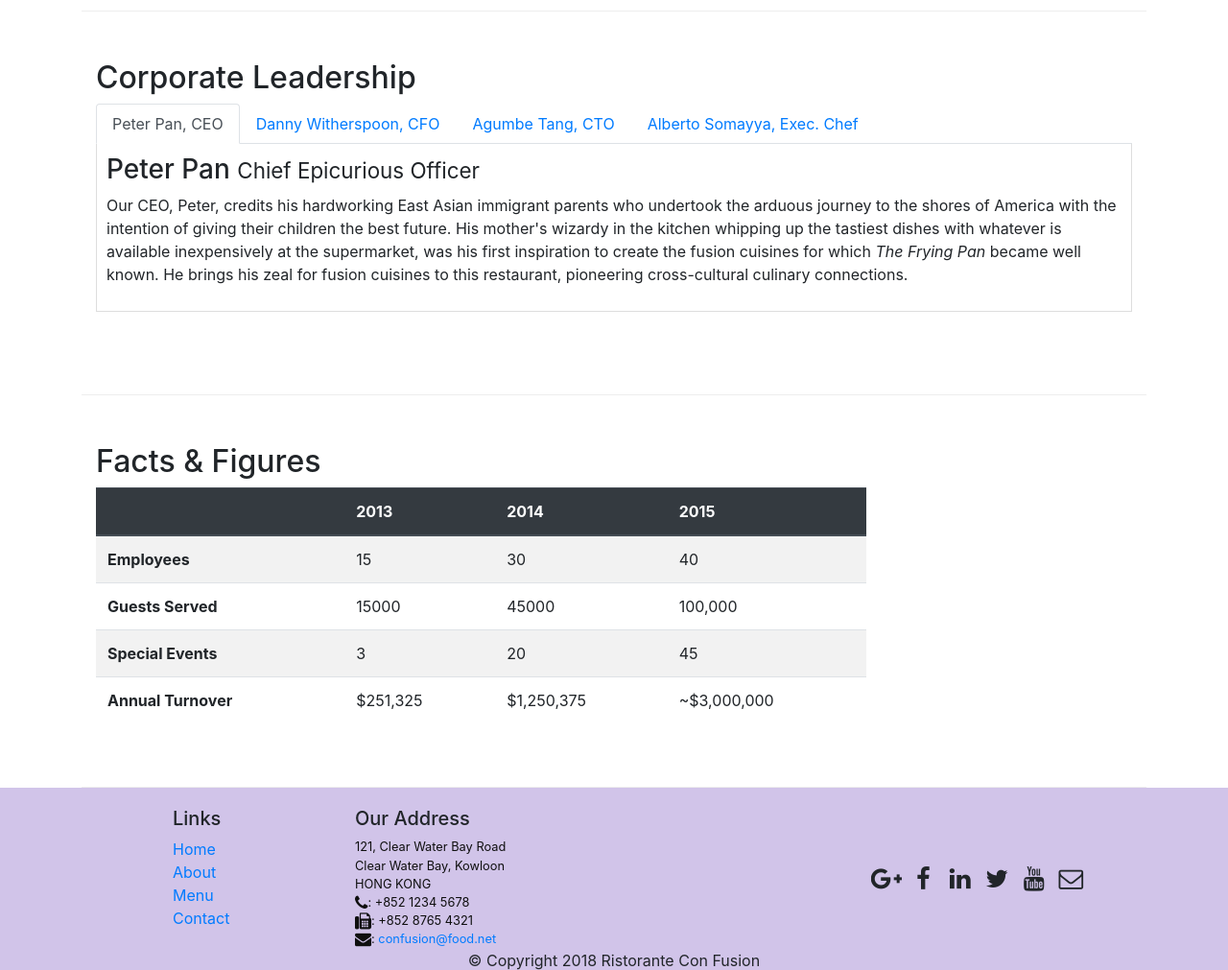
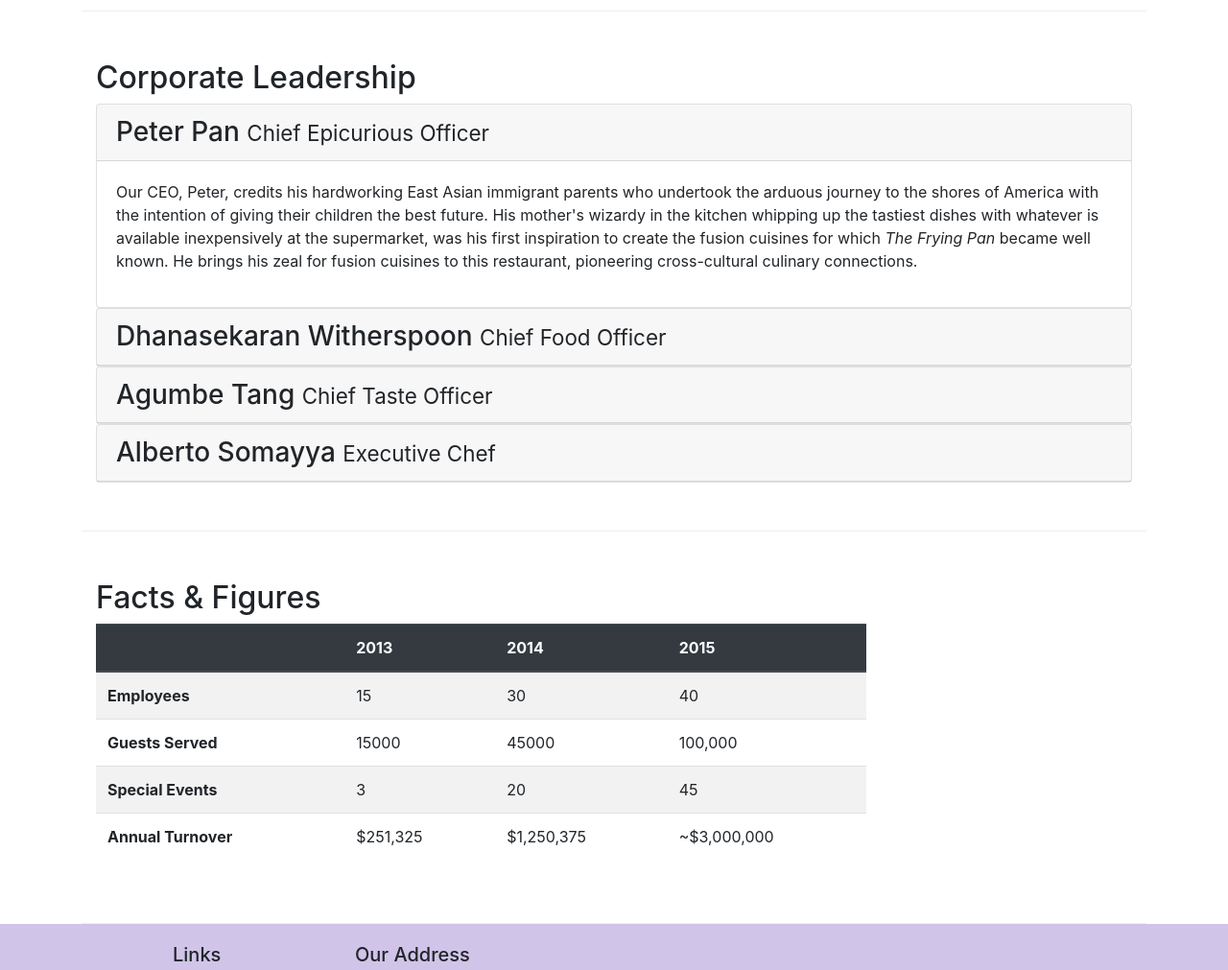
Before and after one commit to rkstrdee/conFusion, a website: page aboutus.html in a window 1280 px wide. Shown: the part 960-1971 px from the top of the page at 96% size. Drawn offline with nearby package versions, Linux system fonts and the light colour scheme.

Commit message:
Accordion

```diff
--- a/aboutus.html
+++ b/aboutus.html
@@ -112,62 +112,107 @@
         <div class="row row-content">
             <div class="col-12">
                 <h2>Corporate Leadership</h2>
-                <ul class="nav nav-tabs">
-                    <li class="nav-item">
-                        <a class="nav-link active" href="#peter" role="tab" data-toggle="tab">Peter Pan, CEO</a>
-                    </li>
-                    <li class="nav-item">
-                        <a class="nav-link" href="#danny" role="tab" data-toggle="tab">Danny Witherspoon, CFO</a>
-                    </li>
-                    <li class="nav-item">
-                        <a class="nav-link" href="#agumbe" role="tab" data-toggle="tab">Agumbe Tang, CTO</a>
-                    </li>
-                    <li class="nav-item">
-                        <a class="nav-link" href="#alberto" role="tab" data-toggle="tab">Alberto Somayya, Exec. Chef</a>
-                    </li>
-                </ul>
-                <div class="tab-content">
-                    <div role="tabpanel" class="tab-pane fade show active" id="peter">
-                        <h3>Peter Pan <small>Chief Epicurious Officer</small></h3>
-                        <p class="d-none d-sm-block">Our CEO, Peter, credits his hardworking East Asian immigrant
-                            parents who undertook the arduous journey to the shores of America with the intention of
-                            giving their children the best future. His mother's wizardy in the kitchen whipping up
-                            the tastiest dishes with whatever is available inexpensively at the supermarket, was his
-                            first inspiration to create the fusion cuisines for which <em>The Frying Pan</em> became
+
+                <div id="accordion">
+                    <div class="card">
+                        <div class="card-header" role="tab" id="peterhead">
+                            <h3 class="mb-0">
+                                <a data-toggle="collapse" data-target="#peter">
+                                    Peter Pan <small>Chief Epicurious Officer</small>
+                                </a>
+                            </h3>
+                        </div>
+                        <div class="collapse show" id="peter" data-parent="#accordion">
+                            <div class="card-body">
+                                <!-- <p class="d-none d-sm-block">. . .</p> -->
+                                <p class="d-none d-sm-block">Our CEO, Peter, credits his hardworking East Asian
+                                    immigrant
+                                    parents who undertook the arduous journey to the shores of America with the
+                                    intention of
+                                    giving their children the best future. His mother's wizardy in the kitchen whipping
+                                    up
+                                    the tastiest dishes with whatever is available inexpensively at the supermarket, was
+                                    his
+                                    first inspiration to create the fusion cuisines for which <em>The Frying Pan</em>
+                                    became
                                     well known. He brings his zeal for fusion cuisines to
                                     this restaurant, pioneering cross-cultural culinary connections.</p>
                             </div>
+                        </div>
+                    </div>
+                    <!-- <div role="tabpanel" class="tab-pane fade show active" id="peter"> -->
+                    <!-- <h3>Peter Pan <small>Chief Epicurious Officer</small></h3> -->
 
-                    <div role="tabpanel" class="tab-pane fade" id="danny">
-
-                        <h3>Dhanasekaran Witherspoon <small>Chief Food Officer</small></h3>
+                    <div class="card">
+                        <div class="card-header" role="tab" id="dannyhead">
+                            <h3 class="mb-0">
+                                <a class="collapsed" data-toggle="collapse" data-target="#danny">
+                                    Dhanasekaran Witherspoon <small>Chief Food Officer</small>
+                                </a>
+                            </h3>
+                        </div>
+                        <div class="collapse" id="danny" data-parent="#accordion">
+                            <div class="card-body">
                                 <p class="d-none d-sm-block">Our CFO, Danny, as he is affectionately referred to by his
-                            colleagues, comes from a long established family tradition in farming and produce. His
-                            experiences growing up on a farm in the Australian outback gave him great appreciation for
-                            varieties of food sources. As he puts it in his own words, <em>Everything that runs, wins,
+                                    colleagues, comes from a long established family tradition in farming and produce.
+                                    His
+                                    experiences growing up on a farm in the Australian outback gave him great
+                                    appreciation for
+                                    varieties of food sources. As he puts it in his own words, <em>Everything that runs,
+                                        wins,
                                         and everything that stays, pays!</em></p>
                             </div>
-                    <div role="tabpanel" class="tab-pane fade" id="agumbe">
-
-                        <h3>Agumbe Tang <small>Chief Taste Officer</small></h3>
-                        <p class="d-none d-sm-block">Blessed with the most discerning gustatory sense, Agumbe, our CTO,
-                            personally ensures that every dish that we serve meets his exacting tastes. Our chefs dread
+                        </div>
+                    </div>
+                    <div class="card">
+                        <div class="card-header" role="tab" id="agumbehead">
+                            <h3 class="mb-0">
+                                <a class="collapsed" data-toggle="collapse" data-target="#agumbe">
+                                    Agumbe Tang <small>Chief Taste Officer</small>
+                                </a>
+                            </h3>
+                        </div>
+                        <div class="collapse" id="agumbe" data-parent="#accordion">
+                            <div class="card-body">
+                                <p class="d-none d-sm-block">Blessed with the most discerning gustatory sense, Agumbe,
+                                    our CTO,
+                                    personally ensures that every dish that we serve meets his exacting tastes. Our
+                                    chefs dread
                                     the tongue lashing that ensues if their dish does not meet his exacting standards.
                                     He lives by his motto, <em>You click only if you survive my lick.</em></p>
                             </div>
-                    <div role="tabpanel" class="tab-pane fade" id="alberto">
-
-                        <h3>Alberto Somayya <small>Executive Chef</small></h3>
-                        <p class="d-none d-sm-block">Award winning three-star Michelin chef with wide International
-                            experience having worked closely with whos-who in the culinary world, he specializes in
-                            creating mouthwatering Indo-Italian fusion experiences. He says, <em>Put together the
-                                cuisines from the two craziest cultures, and you get a winning hit! Amma Mia!</em></p>
+                        </div>
+                    </div>
+                    <div class="card">
+                        <div class="card-header" role="tab" id="albertohead">
+                            <h3 class="mb-0">
+                                <a class="collapsed" data-toggle="collapse" data-target="#alberto">
+                                    Alberto Somayya <small>Executive Chef</small>
+                                </a>
+                            </h3>
+                        </div>
+                        <div class="collapse" id="alberto" data-parent="#accordion">
+                            <div class="card-body">
+                                <p class="d-none d-sm-block">Award winning three-star Michelin chef with wide
+                                    International
+                                    experience having worked closely with whos-who in the culinary world, he specializes
+                                    in
+                                    creating mouthwatering Indo-Italian fusion experiences. He says, <em>Put together
+                                        the
+                                        cuisines from the two craziest cultures, and you get a winning hit! Amma
+                                        Mia!</em>
+                                </p>
+                            </div>
+                        </div>
                     </div>
                 </div>
 
             </div>
         </div>
 
+    </div>
+
+    <div class="container">
         <div class="row row-content">
             <div class="col-12 col-sm-9">
                 <h2>Facts &amp; Figures</h2>
```
Lines whose indentation alone changed are shown as unchanged.
